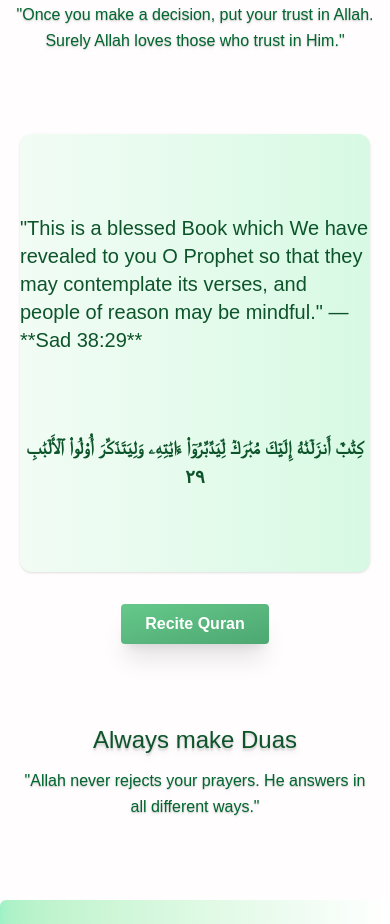
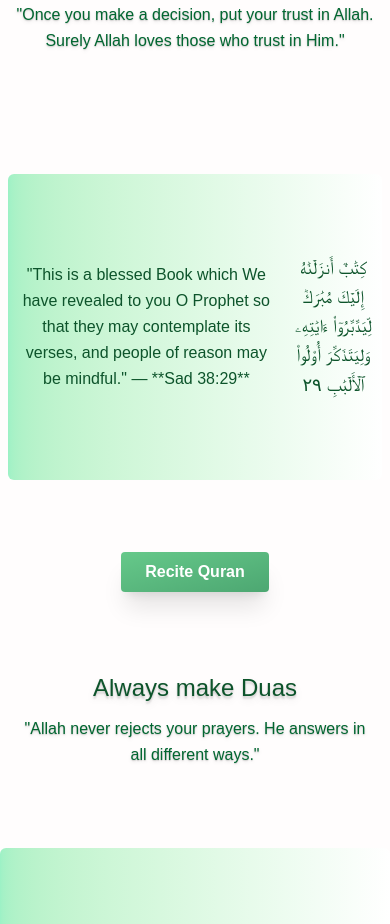
Before and after one commit to Hiba-Azhar0219/Responsive-Deployable-FidDuniya, a Next.js app: page / in a window 390 px wide. Shown: the part 1980-2904 px from the top of the page. Built offline with nearby package versions, Linux system fonts and the light colour scheme.

Commit message:
homepage is responsive

```diff
--- a/components/ListenToQuran.jsx
+++ b/components/ListenToQuran.jsx
@@ -3,15 +3,15 @@ import Link from 'next/link'
 
 const ListenToQuran = () => {
   return (
-    <div className='flex flex-col gap-8 justify-center items-center w-full px-5 sm:px-5 md:px-5'>
+    <div className='flex flex-col gap-8 justify-center items-center w-full px-2 sm:px-2 md:px-2'>
       {/* Quran Quote Section */}
-      <div className='flex flex-col lg:flex-row gap-20 lg:gap-5 py-20 w-full justify-center items-center bg-gradient-to-r from-green-300/10 to-green-300/30 rounded-xl shadow-sm'>
-        <h1 className='text-xl sm:text-base md:text-lg text-green-900  lg:text-left max-w-xl font-medium min-w-[60vw] justify-around'>
+      <div className='flex gap-4 justify-center items-center w-full px-2 sm:px-2 md:px-3 py-20 mt-10 mb-10 bg-gradient-to-r from-green-400/40 to-white text-green-900 text-center rounded-md'>
+        <h1 className='text-base sm:text-lg md:text-xl max-w-3xl leading-relaxed'>
           "This is a blessed Book which We have revealed to you O Prophet so
           that they may contemplate its verses, and people of reason may be
           mindful." — **Sad 38:29**
         </h1>
-        <h1 className='text-lg sm:text-xl text-green-900 text-center lg:text-left max-w-xl font-semibold leading-relaxed'>
+        <h1 className='text-lg sm:text-xl md:text-2xl max-w-3xl leading-relaxed'>
           كِتَٰبٌ أَنزَلۡنَٰهُ إِلَيۡكَ مُبَٰرَكٞ لِّيَدَّبَّرُوٓاْ ءَايَٰتِهِۦ
           وَلِيَتَذَكَّرَ أُوْلُواْ ٱلۡأَلۡبَٰبِ ٢٩
         </h1>
```
